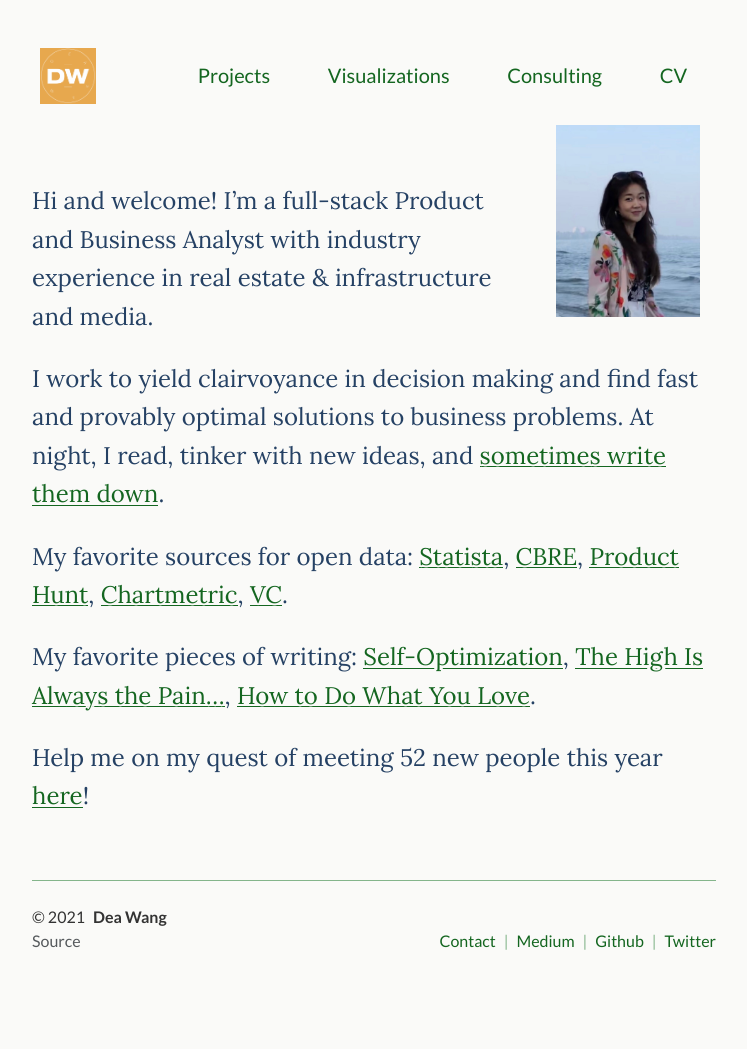
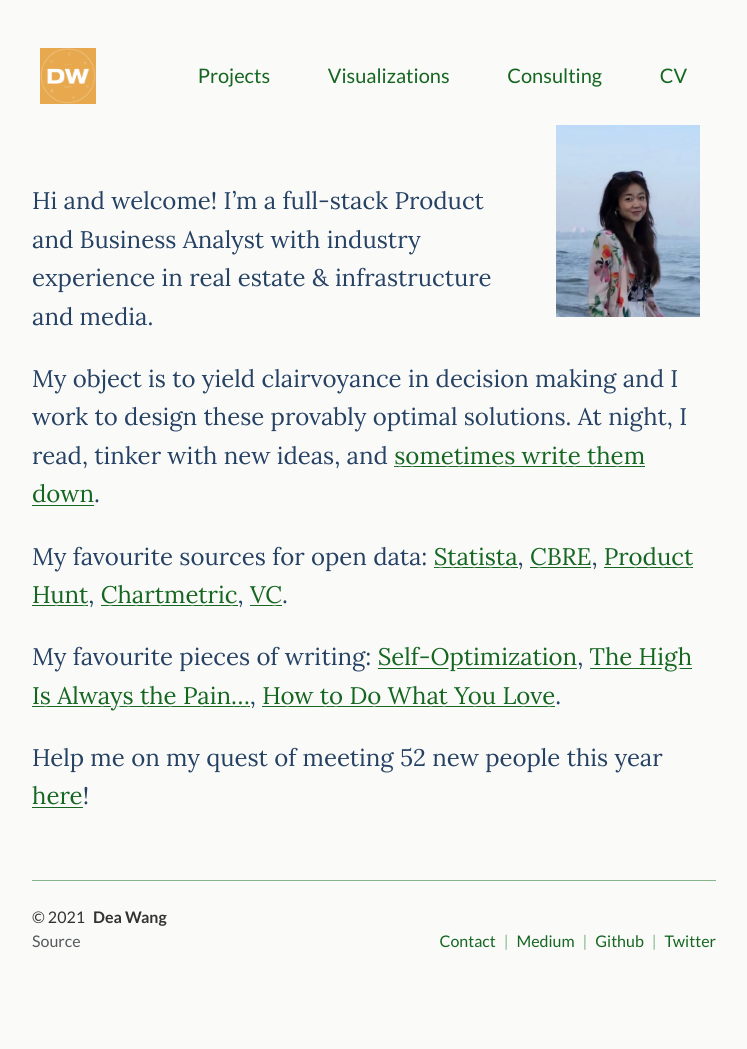
Before and after one commit to deawyk/deawyk.github.io, a Jekyll site: the page built from index.md, in a window 1280 px wide. Shown: the whole page, without its empty margins (266-1013 px from the left). Built offline with Jekyll 4.4.1, drawn with Linux system fonts in a browser that asks for light colours.

Commit message:
Update index.md

```diff
--- a/index.md
+++ b/index.md
@@ -19,11 +19,11 @@
 Hi and welcome!
 I'm a full-stack Product and Business Analyst with industry experience in real estate & infrastructure and media.
 
-I work to yield clairvoyance in decision making and find fast and provably optimal solutions to business problems. At night, I read, tinker with new ideas, and [sometimes write them down](https://deaw.medium.com/). <br>
+My object is to yield clairvoyance in decision making and I work to design these provably optimal solutions. At night, I read, tinker with new ideas, and [sometimes write them down](https://deaw.medium.com/). <br>
 
-My favorite sources for open data: [Statista](https://www.statista.com/studies-and-reports/industries), [CBRE](https://www.cbre.ca/en/research-and-reports), [Product Hunt](https://www.producthunt.com/), [Chartmetric](https://www.chartmetric.com/music-industry-trends/6mo-report), [VC](https://www.visualcapitalist.com).
+My favourite sources for open data: [Statista](https://www.statista.com/studies-and-reports/industries), [CBRE](https://www.cbre.ca/en/research-and-reports), [Product Hunt](https://www.producthunt.com/), [Chartmetric](https://www.chartmetric.com/music-industry-trends/6mo-report), [VC](https://www.visualcapitalist.com).
 
-My favorite pieces of writing: [Self-Optimization](https://www.theguardian.com/news/2019/aug/02/athleisure-barre-kale-tyranny-ideal-woman-labour), [The High Is Always the Pain...](https://themorningnews.org/article/the-high-is-always-the-pain-and-the-pain-is-always-the-high), [How to Do What You Love](http://www.paulgraham.com/love.html).
+My favourite pieces of writing: [Self-Optimization](https://www.theguardian.com/news/2019/aug/02/athleisure-barre-kale-tyranny-ideal-woman-labour), [The High Is Always the Pain...](https://themorningnews.org/article/the-high-is-always-the-pain-and-the-pain-is-always-the-high), [How to Do What You Love](http://www.paulgraham.com/love.html).
 
 
 
```
